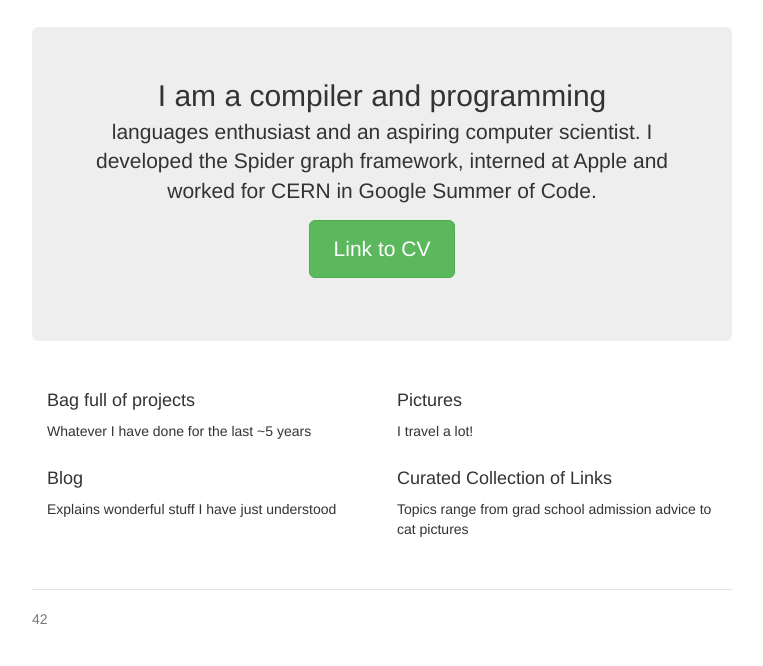
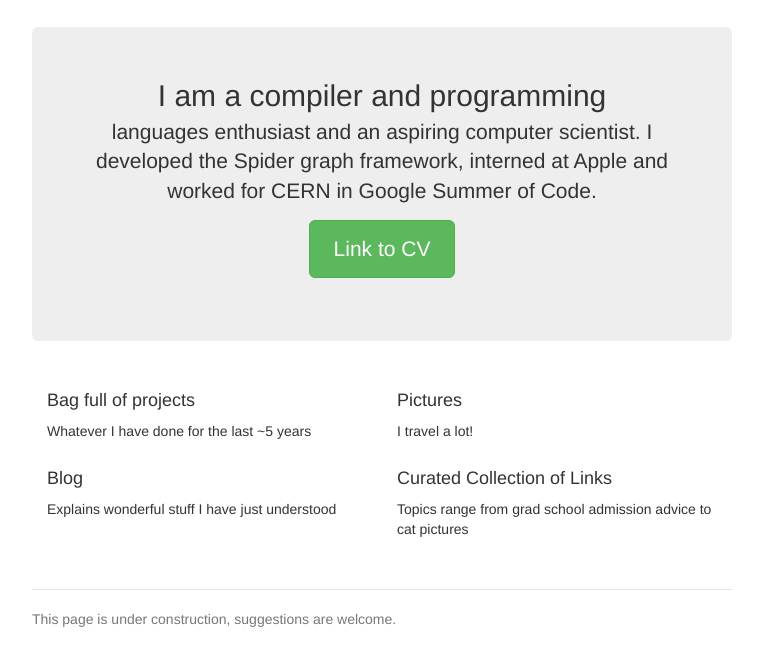
Before and after one commit to manasij7479/manasij7479.github.io, a plain HTML site: page index.html in a window 1280 px wide. Shown: the part 84-750 px from the top of the page, without its empty margins (258-1021 px from the left). Drawn offline with nearby package versions, Linux system fonts and the light colour scheme.

Commit message:
Change footer

```diff
--- a/index.html
+++ b/index.html
@@ -69,7 +69,7 @@
       </div>
 
       <footer class="footer">
-        <p>42</p>
+        <p>This page is under construction, suggestions are welcome.</p>
       </footer>
 
     </div> <!-- /container -->
```
